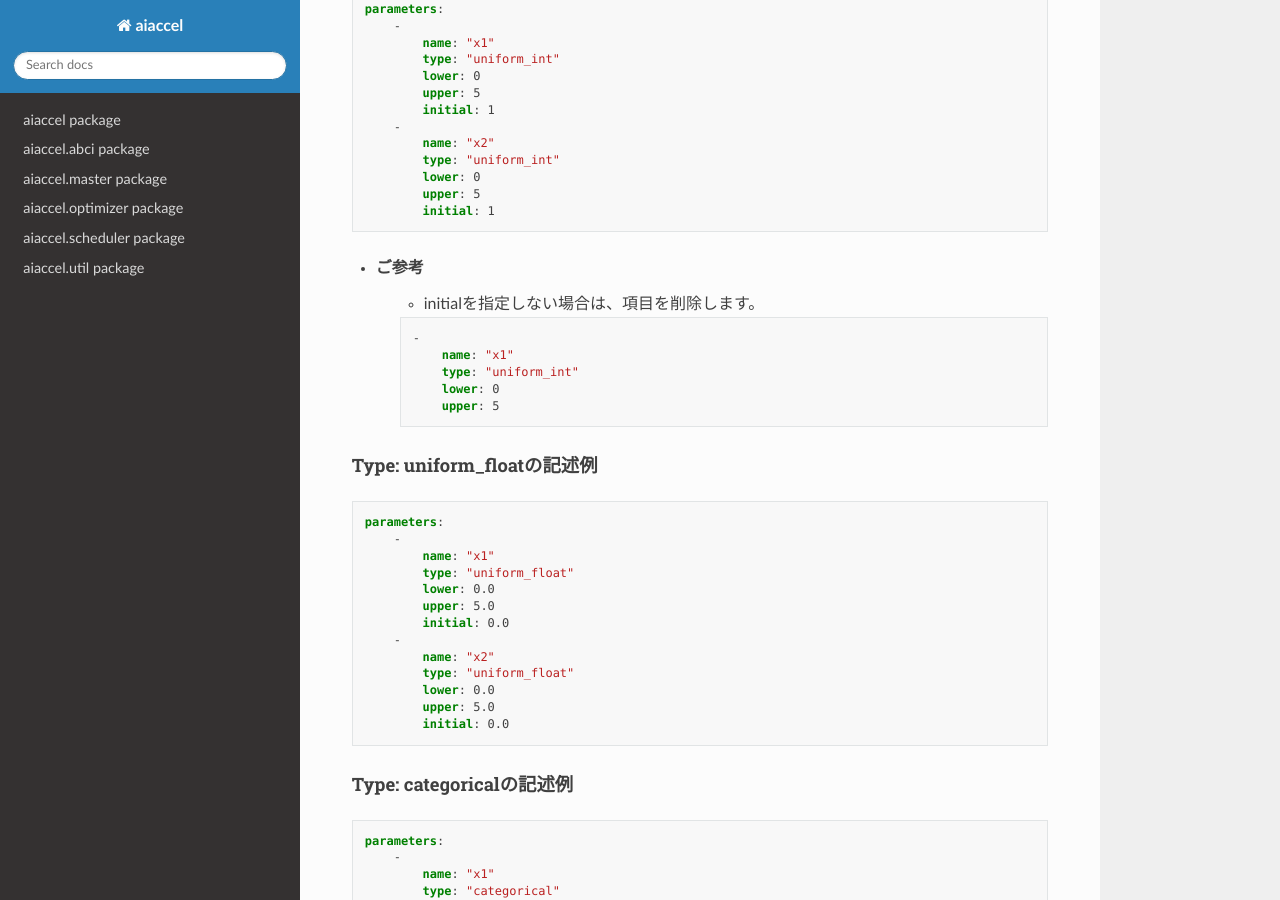
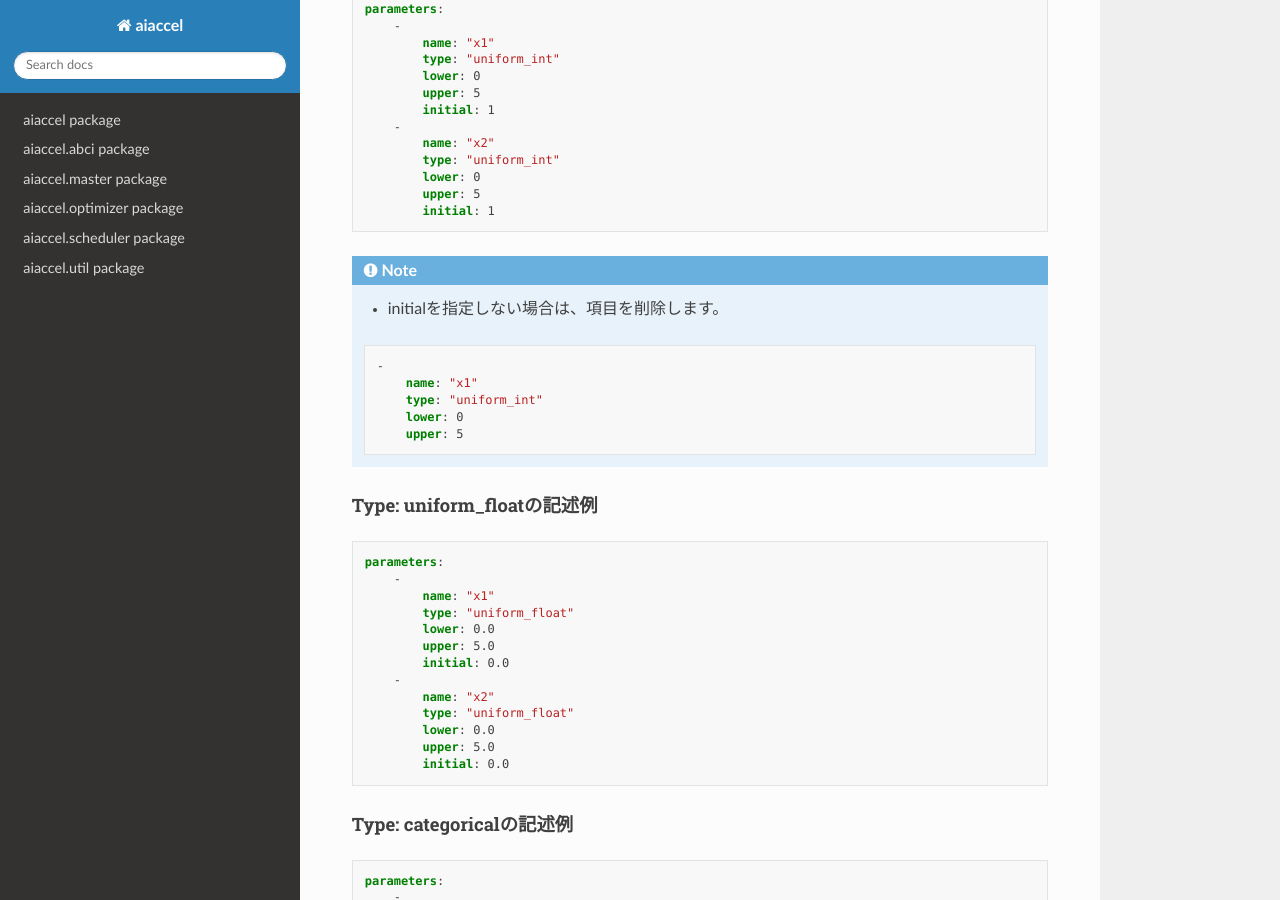
Before and after one commit to aistairc/aiaccel, a Sphinx documentation site: the page built from docs/source/manual_jp.rst, in a window 1280 px wide and 900 px high, scrolled down 4789 px. Built offline with Sphinx 7.4.7 and the Read the Docs theme 2.0.0, drawn with Linux system fonts in a browser that asks for light colours.

Commit message:
Update aiaccel/docs

```diff
--- a/docs/source/manual_jp.rst
+++ b/docs/source/manual_jp.rst
@@ -251,7 +251,8 @@ Type: uniform_intの記述例
             initial: 1
 
 
-- ご参考
+.. note::
+
     - initialを指定しない場合は、項目を削除します。
 
     .. code-block:: yaml
```
